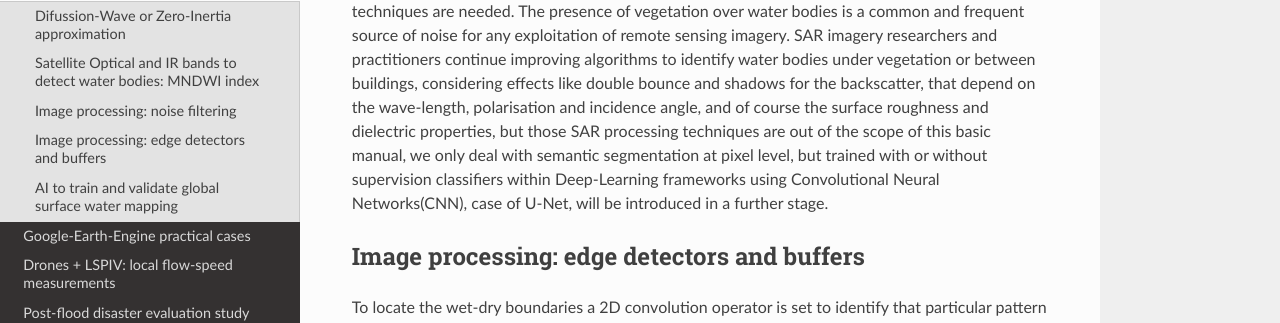
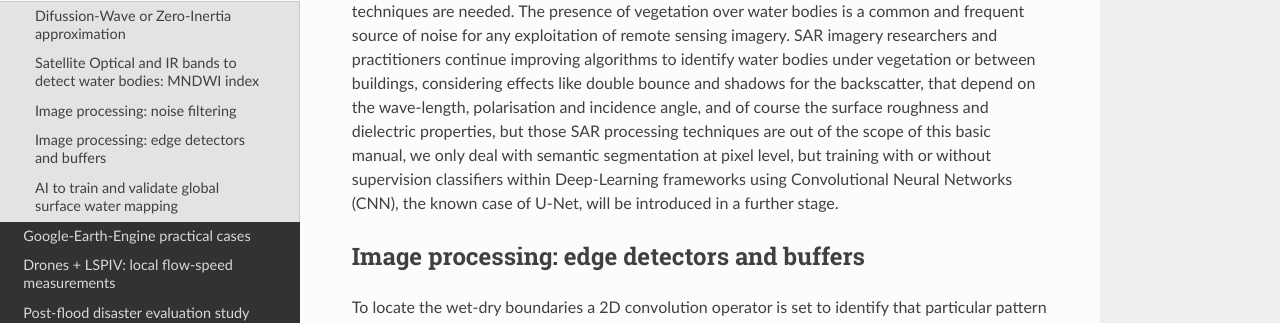
Before and after one commit to ivillamadrid/FloodMapping, a Sphinx documentation site: the page built from docs/source/lsm.rst, in a window 1280 px wide and 900 px high, scrolled down 1762 px. Shown: the part 304-627 px from the top of the window. Built offline with Sphinx 7.4.7 and the Read the Docs theme 2.0.0, drawn with Linux system fonts in a browser that asks for light colours; some of the changed text lies outside the part shown.

Commit message:
Update lsm.rst

```diff
--- a/docs/source/lsm.rst
+++ b/docs/source/lsm.rst
@@ -106,7 +106,7 @@ Image processing: noise filtering
 ---------------------------------
 Multi-Spectral and Panchromatic imagery are subject to the presence of cloud cover, whereas SAR microwaves are not perturbed. For the former group
 access to pre-event images or filtering techniques are needed. The presence of vegetation over water bodies is a common and frequent source of noise for any exploitation of remote sensing imagery.
-SAR imagery researchers and practitioners continue improving algorithms to identify water bodies under vegetation or between buildings, considering effects like double bounce and shadows for the backscatter, that depend on the wave-length, polarisation and incidence angle, and of course the surface roughness and dielectric properties, but those SAR processing  techniques are out of the scope of this basic manual, we only deal with semantic segmentation at pixel level, but trained with or without supervision classifiers within Deep-Learning frameworks using Convolutional Neural Networks(CNN), case of U-Net, will be introduced in a further stage.
+SAR imagery researchers and practitioners continue improving algorithms to identify water bodies under vegetation or between buildings, considering effects like double bounce and shadows for the backscatter, that depend on the wave-length, polarisation and incidence angle, and of course the surface roughness and dielectric properties, but those SAR processing  techniques are out of the scope of this basic manual, we only deal with semantic segmentation at pixel level, but training with or without supervision classifiers within Deep-Learning frameworks using Convolutional Neural Networks (CNN), the known case of U-Net, will be introduced in a further stage.
 
 Image processing: edge detectors and buffers
 --------------------------------------------
```
